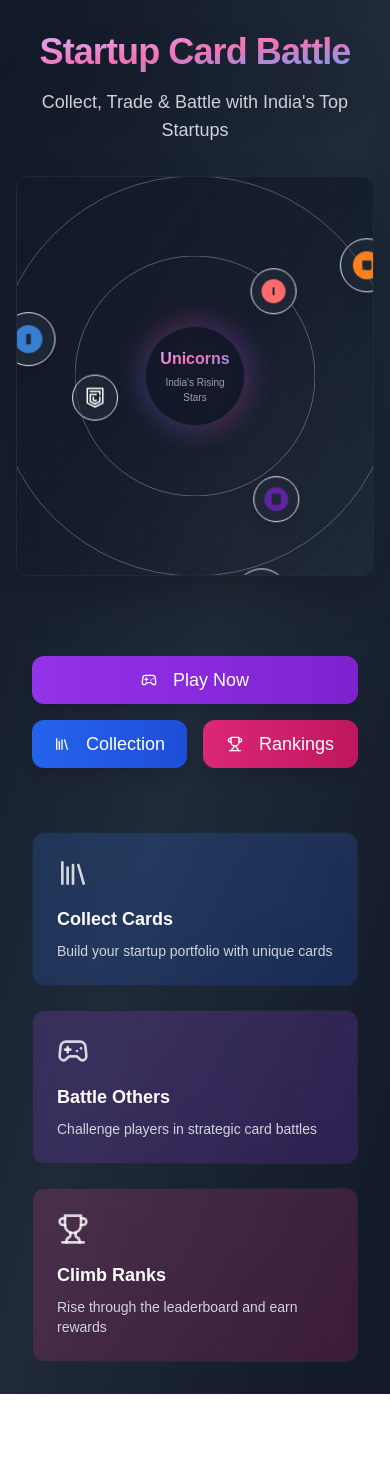
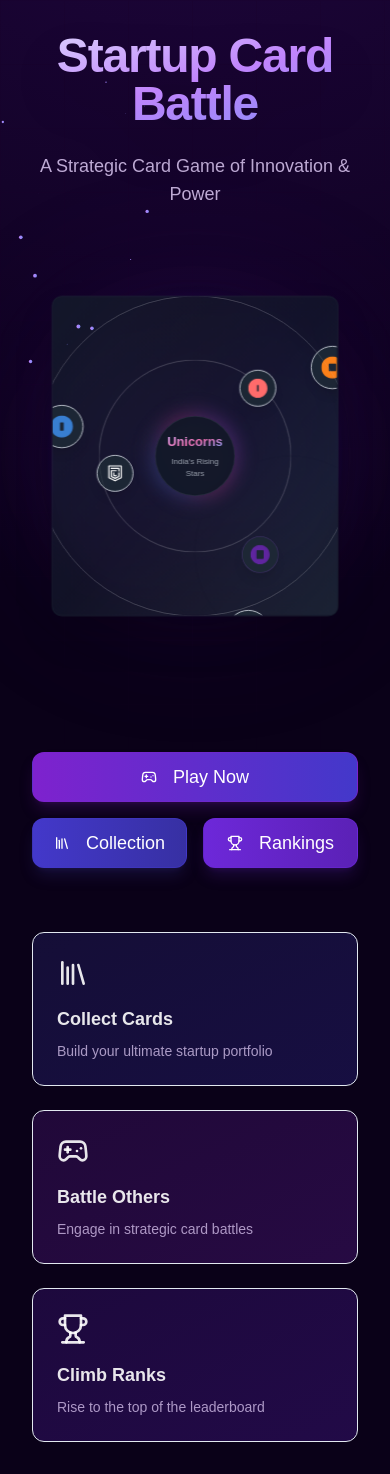
Before and after one commit to devanshug2307/startupcardbattle, a Next.js app: page / in a window 390 px wide. Before the commit the page ends 1394 px from the top, so only its background shows below. Built offline with nearby package versions, Linux system fonts and the light colour scheme.

Commit message:
updated home updated

```diff
--- a/app/page.tsx
+++ b/app/page.tsx
@@ -114,22 +114,10 @@ export default function Home() {
   };
 
   return (
-    <div className="relative min-h-screen bg-gradient-to-br from-gray-900 via-gray-800 to-gray-900 text-white overflow-hidden">
-      {/* Animated Background Elements */}
-      <div className="absolute inset-0 bg-[radial-gradient(circle_at_center,#ffffff10_1px,transparent_1px)] bg-[size:20px_20px] opacity-30 -z-20" />
-      <motion.div
-        className="absolute inset-0 bg-gradient-to-r from-purple-500/10 via-pink-500/10 to-blue-500/10 -z-10"
-        animate={{
-          opacity: [0.1, 0.2, 0.1],
-          scale: [1, 1.02, 1],
-        }}
-        transition={{ duration: 5, repeat: Infinity }}
-      />
-
     <AnimatePresence>
       {isLoading ? (
         <motion.div
-            className="absolute inset-0 flex items-center justify-center bg-gray-900"
+          className="absolute inset-0 flex items-center justify-center bg-[#0A0118]"
           exit={{ opacity: 0, scale: 0.8 }}
         >
           <motion.div
@@ -151,9 +139,25 @@ export default function Home() {
           </motion.div>
         </motion.div>
       ) : (
+        <motion.div
+          initial={{ opacity: 0 }}
+          animate={{ opacity: 1 }}
+          className="relative min-h-screen bg-[#0A0118] text-white overflow-hidden"
+        >
+          {/* Enhanced Background Effects */}
+          <div className="absolute inset-0 bg-[radial-gradient(circle_at_50%_-20%,#2C0855,#0A0118_50%)] opacity-70" />
+
+          {/* Animated Grid Background */}
+          <div className="absolute inset-0 bg-[linear-gradient(to_right,#1a002a_1px,transparent_1px),linear-gradient(to_bottom,#1a002a_1px,transparent_1px)] bg-[size:4rem_4rem] [mask-image:radial-gradient(ellipse_80%_50%_at_50%_0%,#000_70%,transparent_110%)] opacity-20" />
+
+          {/* Glowing Orbs */}
+          <div className="absolute top-0 left-1/4 w-96 h-96 bg-purple-500/10 rounded-full blur-[128px] -z-10" />
+          <div className="absolute bottom-0 right-1/4 w-96 h-96 bg-blue-500/10 rounded-full blur-[128px] -z-10" />
+
+          {/* Content Container */}
           <div className="container mx-auto px-4 py-8 md:py-12 relative z-10">
             <div className="flex flex-col items-center gap-8 md:gap-12">
-              {/* Hero Section with Improved Layout */}
+              {/* Hero Section */}
               <div className="w-full max-w-4xl mx-auto">
                 <div className="relative">
                   {/* Main Title */}
@@ -162,12 +166,17 @@ export default function Home() {
                     animate={{ opacity: 1, y: 0 }}
                     className="text-center mb-4"
                   >
-                    <h1 className="text-4xl sm:text-5xl md:text-6xl font-extrabold tracking-tight bg-gradient-to-br from-purple-300 via-pink-400 to-blue-400 bg-clip-text text-transparent drop-shadow-2xl">
+                    <h1 className="text-5xl sm:text-6xl md:text-7xl font-black tracking-tight bg-gradient-to-br from-violet-200 via-purple-400 to-indigo-400 bg-clip-text text-transparent drop-shadow-2xl">
                       Startup Card Battle
                     </h1>
-                    <p className="mt-4 text-lg md:text-xl text-gray-300">
-                      Collect, Trade & Battle with India's Top Startups
-                    </p>
+                    <motion.p
+                      initial={{ opacity: 0 }}
+                      animate={{ opacity: 1 }}
+                      transition={{ delay: 0.2 }}
+                      className="mt-6 text-lg md:text-xl text-purple-200/80 font-light"
+                    >
+                      A Strategic Card Game of Innovation & Power
+                    </motion.p>
                   </motion.div>
 
                   {/* Orbiting Circles Demo */}
@@ -175,14 +184,59 @@ export default function Home() {
                     initial={{ opacity: 0 }}
                     animate={{ opacity: 1 }}
                     transition={{ delay: 0.3 }}
-                    className="mt-8 mb-12"
+                    className="relative mt-12 mb-16"
                   >
+                    {/* Background Glow */}
+                    <div className="absolute inset-0 -z-10">
+                      <div className="absolute top-1/2 left-1/2 -translate-x-1/2 -translate-y-1/2 w-[250px] h-[250px] sm:w-[400px] sm:h-[400px] bg-purple-900/30 rounded-full blur-[80px]" />
+                      <div className="absolute top-1/2 left-1/2 -translate-x-1/2 -translate-y-1/2 w-[200px] h-[200px] sm:w-[300px] sm:h-[300px] bg-indigo-900/30 rounded-full blur-[60px]" />
+                    </div>
+
+                    {/* Demo Container */}
+                    <div className="relative transform scale-[0.8] sm:scale-100 transition-transform duration-300">
+                      <div className="absolute inset-0 bg-gradient-to-r from-purple-900/20 via-transparent to-indigo-900/20 rounded-full animate-pulse" />
+                      <div className="relative z-10">
                         <OrbitingCirclesDemo />
+                      </div>
+                      <div className="absolute inset-0 border border-purple-500/20 rounded-full blur-sm" />
+                      <div className="absolute inset-[-2px] border border-indigo-500/10 rounded-full blur-md" />
+                    </div>
+
+                    {/* Floating Particles */}
+                    <motion.div
+                      className="absolute inset-0 pointer-events-none"
+                      initial={{ opacity: 0 }}
+                      animate={{ opacity: 1 }}
+                      transition={{ delay: 0.5 }}
+                    >
+                      {[...Array(30)].map((_, i) => (
+                        <motion.div
+                          key={i}
+                          className="absolute w-1 h-1 bg-gradient-to-r from-purple-400 to-indigo-400 rounded-full"
+                          initial={{
+                            x: Math.random() * 200 - 100,
+                            y: Math.random() * 200 - 100,
+                            scale: 0,
+                          }}
+                          animate={{
+                            x: Math.random() * 400 - 200,
+                            y: Math.random() * 400 - 200,
+                            scale: [0, 1, 0],
+                          }}
+                          transition={{
+                            duration: Math.random() * 3 + 2,
+                            repeat: Infinity,
+                            repeatType: "reverse",
+                            ease: "easeInOut",
+                          }}
+                        />
+                      ))}
+                    </motion.div>
                   </motion.div>
                 </div>
               </div>
 
-              {/* Action Buttons with Improved Styling and z-index */}
+              {/* Action Buttons */}
               <motion.div
                 className="grid gap-4 w-full max-w-md px-4 relative z-20"
                 initial={{ opacity: 0, y: 20 }}
@@ -195,7 +249,7 @@ export default function Home() {
                   whileTap="tap"
                 >
                   <Button
-                    className="w-full py-6 text-lg bg-gradient-to-r from-purple-600 to-purple-700 hover:from-purple-700 hover:to-purple-800 text-white rounded-xl shadow-lg hover:shadow-purple-500/25 transition-all duration-300"
+                    className="w-full py-6 text-lg bg-gradient-to-r from-purple-700 to-indigo-700 hover:from-purple-800 hover:to-indigo-800 text-white rounded-xl shadow-lg shadow-purple-900/30 hover:shadow-purple-700/40 transition-all duration-300 border border-purple-700/50"
                     onClick={() => router.push("/play")}
                   >
                     <Gamepad2 className="mr-2 h-5 w-5" />
@@ -204,37 +258,41 @@ export default function Home() {
                 </motion.div>
 
                 <div className="grid grid-cols-2 gap-4">
+                  {[
+                    {
+                      title: "Collection",
+                      icon: Library,
+                      path: "/collection",
+                      className:
+                        "from-indigo-700 to-indigo-800 hover:from-indigo-800 hover:to-indigo-900 shadow-indigo-900/30 hover:shadow-indigo-700/40 border-indigo-700/50",
+                    },
+                    {
+                      title: "Rankings",
+                      icon: Trophy,
+                      path: "/leaderboard",
+                      className:
+                        "from-violet-700 to-violet-800 hover:from-violet-800 hover:to-violet-900 shadow-violet-900/30 hover:shadow-violet-700/40 border-violet-700/50",
+                    },
+                  ].map((item) => (
                     <motion.div
+                      key={item.title}
                       variants={buttonVariants}
                       whileHover="hover"
                       whileTap="tap"
                     >
                       <Button
-                      className="w-full py-6 text-lg bg-gradient-to-r from-blue-600 to-blue-700 hover:from-blue-700 hover:to-blue-800 text-white rounded-xl shadow-lg hover:shadow-blue-500/25 transition-all duration-300"
-                      onClick={() => router.push("/collection")}
+                        className={`w-full py-6 text-lg bg-gradient-to-r text-white rounded-xl shadow-lg transition-all duration-300 border ${item.className}`}
+                        onClick={() => router.push(item.path)}
                       >
-                      <Library className="mr-2 h-5 w-5" />
-                      Collection
+                        <item.icon className="mr-2 h-5 w-5" />
+                        {item.title}
                       </Button>
                     </motion.div>
-
-                  <motion.div
-                    variants={buttonVariants}
-                    whileHover="hover"
-                    whileTap="tap"
-                  >
-                    <Button
-                      className="w-full py-6 text-lg bg-gradient-to-r from-pink-600 to-pink-700 hover:from-pink-700 hover:to-pink-800 text-white rounded-xl shadow-lg hover:shadow-pink-500/25 transition-all duration-300"
-                      onClick={() => router.push("/leaderboard")}
-                    >
-                      <Trophy className="mr-2 h-5 w-5" />
-                      Rankings
-                    </Button>
-                  </motion.div>
+                  ))}
                 </div>
               </motion.div>
 
-              {/* Game Features */}
+              {/* Feature Cards */}
               <motion.div
                 className="w-full max-w-4xl mt-8"
                 initial={{ opacity: 0, y: 20 }}
@@ -245,37 +303,44 @@ export default function Home() {
                   {[
                     {
                       title: "Collect Cards",
-                      description:
-                        "Build your startup portfolio with unique cards",
+                      description: "Build your ultimate startup portfolio",
                       icon: Library,
-                      color: "from-blue-500/20 to-blue-600/20",
+                      color: "from-indigo-900/30 to-indigo-800/30",
+                      borderColor: "indigo-700/30",
                     },
                     {
                       title: "Battle Others",
-                      description:
-                        "Challenge players in strategic card battles",
+                      description: "Engage in strategic card battles",
                       icon: Gamepad2,
-                      color: "from-purple-500/20 to-purple-600/20",
+                      color: "from-purple-900/30 to-purple-800/30",
+                      borderColor: "purple-700/30",
                     },
                     {
                       title: "Climb Ranks",
-                      description:
-                        "Rise through the leaderboard and earn rewards",
+                      description: "Rise to the top of the leaderboard",
                       icon: Trophy,
-                      color: "from-pink-500/20 to-pink-600/20",
+                      color: "from-violet-900/30 to-violet-800/30",
+                      borderColor: "violet-700/30",
                     },
                   ].map((feature, index) => (
                     <motion.div
                       key={index}
-                      className={`relative p-6 rounded-xl bg-gradient-to-br ${feature.color} backdrop-blur-sm border border-gray-800`}
-                      whileHover={{ scale: 1.02 }}
+                      className={`relative p-6 rounded-xl bg-gradient-to-br ${
+                        feature.color
+                      } backdrop-blur-md border border-${
+                        feature.borderColor
+                      } hover:border-${feature.borderColor.replace(
+                        "/30",
+                        "/50"
+                      )} transition-colors duration-300`}
+                      whileHover={{ scale: 1.02, y: -2 }}
                       transition={{ duration: 0.2 }}
                     >
-                      <feature.icon className="h-8 w-8 mb-4 text-white/80" />
-                      <h3 className="text-lg font-semibold mb-2">
+                      <feature.icon className="h-8 w-8 mb-4 text-white/90" />
+                      <h3 className="text-lg font-semibold mb-2 text-white/90">
                         {feature.title}
                       </h3>
-                      <p className="text-sm text-gray-300">
+                      <p className="text-sm text-purple-200/70">
                         {feature.description}
                       </p>
                     </motion.div>
@@ -284,8 +349,8 @@ export default function Home() {
               </motion.div>
             </div>
           </div>
+        </motion.div>
       )}
     </AnimatePresence>
-    </div>
   );
 }
```
Lines whose indentation alone changed are shown as unchanged.
